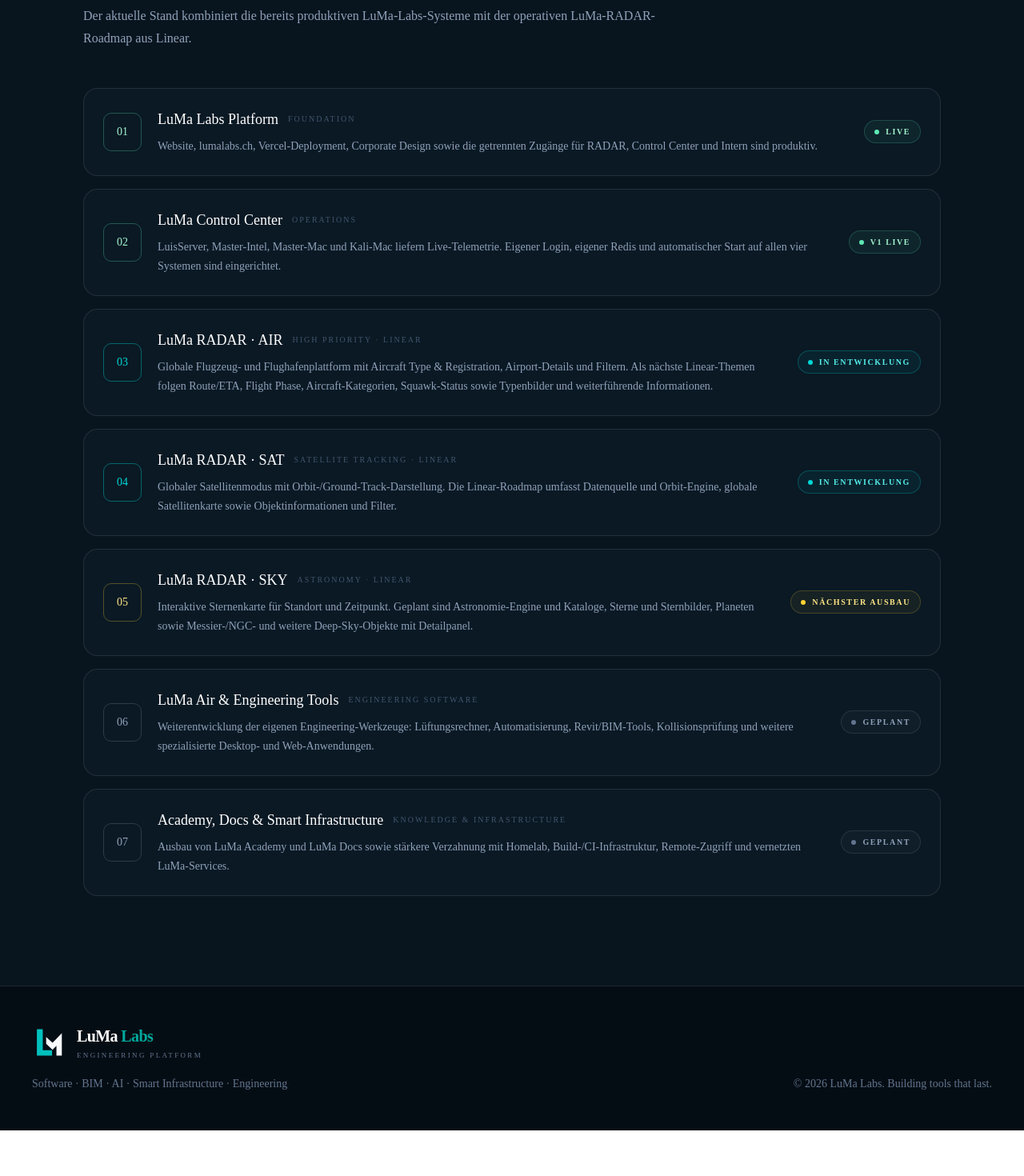
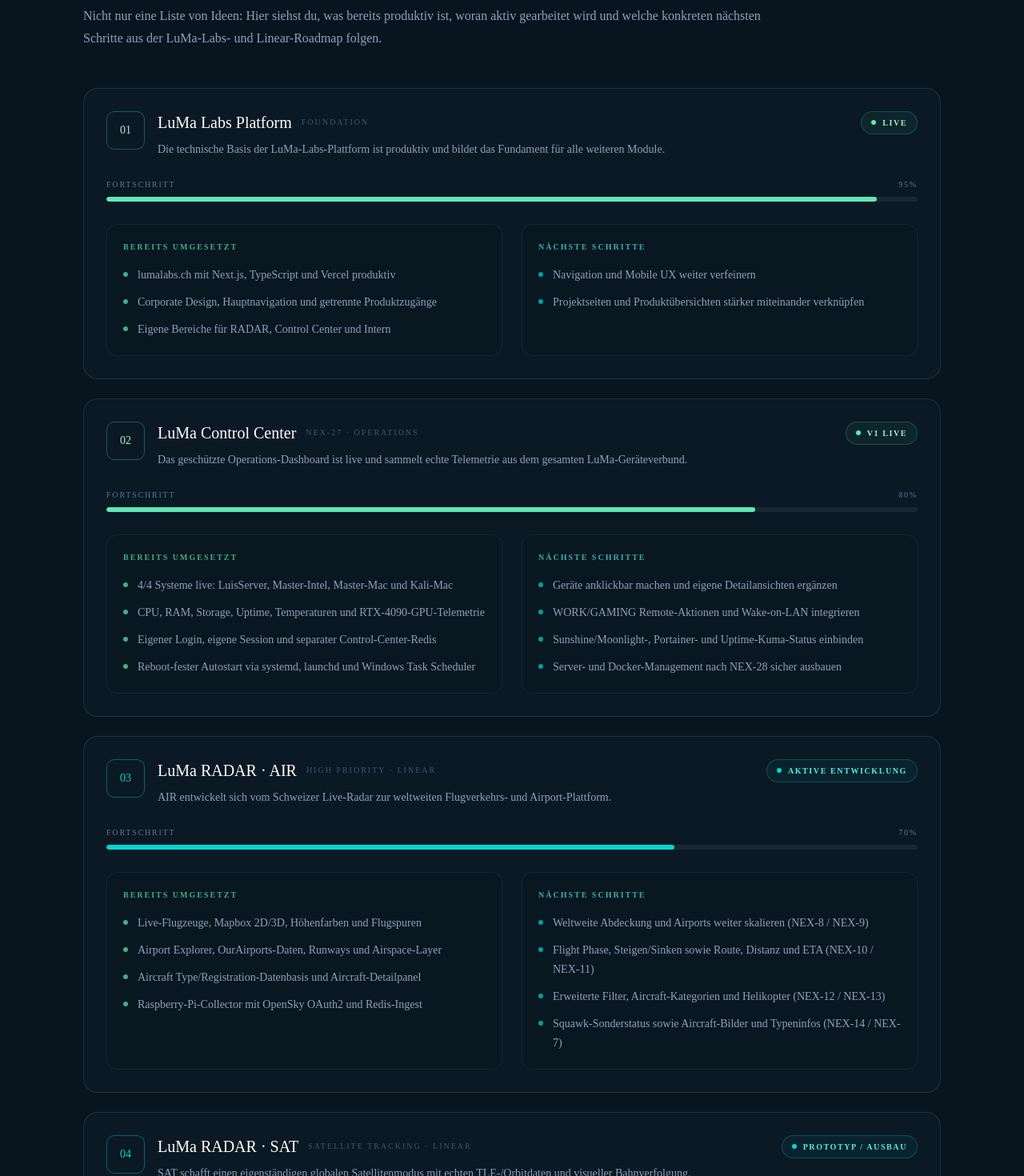
Before and after one commit to NexiCH86/luma-labs-website, a Next.js app: page / in a window 1280 px wide. Shown: the part 3820-5290 px from the top of the page at 80% size. Before the commit the page ends 5233 px from the top, so only its background shows below. Built offline with nearby package versions, Linux system fonts and the light colour scheme.

Commit message:
Expand homepage roadmap with detailed project status and Linear plans

```diff
--- a/src/components/sections/Roadmap.tsx
+++ b/src/components/sections/Roadmap.tsx
@@ -3,56 +3,149 @@ const items = [
     title: "LuMa Labs Platform",
     status: "LIVE",
     phase: "Foundation",
-    description:
-      "Website, lumalabs.ch, Vercel-Deployment, Corporate Design sowie die getrennten Zugänge für RADAR, Control Center und Intern sind produktiv.",
+    progress: 95,
+    summary:
+      "Die technische Basis der LuMa-Labs-Plattform ist produktiv und bildet das Fundament für alle weiteren Module.",
+    done: [
+      "lumalabs.ch mit Next.js, TypeScript und Vercel produktiv",
+      "Corporate Design, Hauptnavigation und getrennte Produktzugänge",
+      "Eigene Bereiche für RADAR, Control Center und Intern",
+    ],
+    next: [
+      "Navigation und Mobile UX weiter verfeinern",
+      "Projektseiten und Produktübersichten stärker miteinander verknüpfen",
+    ],
     accent: "emerald",
   },
   {
     title: "LuMa Control Center",
     status: "V1 LIVE",
-    phase: "Operations",
-    description:
-      "LuisServer, Master-Intel, Master-Mac und Kali-Mac liefern Live-Telemetrie. Eigener Login, eigener Redis und automatischer Start auf allen vier Systemen sind eingerichtet.",
+    phase: "NEX-27 · Operations",
+    progress: 80,
+    summary:
+      "Das geschützte Operations-Dashboard ist live und sammelt echte Telemetrie aus dem gesamten LuMa-Geräteverbund.",
+    done: [
+      "4/4 Systeme live: LuisServer, Master-Intel, Master-Mac und Kali-Mac",
+      "CPU, RAM, Storage, Uptime, Temperaturen und RTX-4090-GPU-Telemetrie",
+      "Eigener Login, eigene Session und separater Control-Center-Redis",
+      "Reboot-fester Autostart via systemd, launchd und Windows Task Scheduler",
+    ],
+    next: [
+      "Geräte anklickbar machen und eigene Detailansichten ergänzen",
+      "WORK/GAMING Remote-Aktionen und Wake-on-LAN integrieren",
+      "Sunshine/Moonlight-, Portainer- und Uptime-Kuma-Status einbinden",
+      "Server- und Docker-Management nach NEX-28 sicher ausbauen",
+    ],
     accent: "emerald",
   },
   {
     title: "LuMa RADAR · AIR",
-    status: "IN ENTWICKLUNG",
+    status: "AKTIVE ENTWICKLUNG",
     phase: "High Priority · Linear",
-    description:
-      "Globale Flugzeug- und Flughafenplattform mit Aircraft Type & Registration, Airport-Details und Filtern. Als nächste Linear-Themen folgen Route/ETA, Flight Phase, Aircraft-Kategorien, Squawk-Status sowie Typenbilder und weiterführende Informationen.",
+    progress: 70,
+    summary:
+      "AIR entwickelt sich vom Schweizer Live-Radar zur weltweiten Flugverkehrs- und Airport-Plattform.",
+    done: [
+      "Live-Flugzeuge, Mapbox 2D/3D, Höhenfarben und Flugspuren",
+      "Airport Explorer, OurAirports-Daten, Runways und Airspace-Layer",
+      "Aircraft Type/Registration-Datenbasis und Aircraft-Detailpanel",
+      "Raspberry-Pi-Collector mit OpenSky OAuth2 und Redis-Ingest",
+    ],
+    next: [
+      "Weltweite Abdeckung und Airports weiter skalieren (NEX-8 / NEX-9)",
+      "Flight Phase, Steigen/Sinken sowie Route, Distanz und ETA (NEX-10 / NEX-11)",
+      "Erweiterte Filter, Aircraft-Kategorien und Helikopter (NEX-12 / NEX-13)",
+      "Squawk-Sonderstatus sowie Aircraft-Bilder und Typeninfos (NEX-14 / NEX-7)",
+    ],
     accent: "cyan",
   },
   {
     title: "LuMa RADAR · SAT",
-    status: "IN ENTWICKLUNG",
+    status: "PROTOTYP / AUSBAU",
     phase: "Satellite Tracking · Linear",
-    description:
-      "Globaler Satellitenmodus mit Orbit-/Ground-Track-Darstellung. Die Linear-Roadmap umfasst Datenquelle und Orbit-Engine, globale Satellitenkarte sowie Objektinformationen und Filter.",
+    progress: 45,
+    summary:
+      "SAT schafft einen eigenständigen globalen Satellitenmodus mit echten TLE-/Orbitdaten und visueller Bahnverfolgung.",
+    done: [
+      "Eigenständiger SAT-Bereich mit globaler Karten-/Globe-Ansicht",
+      "TLE-Verarbeitung und Orbit-Propagation technisch erprobt",
+      "Workspace-, Tracking- und Detailpanel-Prototypen vorhanden",
+    ],
+    next: [
+      "Orbit-Engine und Datenquelle final stabilisieren (NEX-15)",
+      "Globale Satellitenkarte und Ground Tracks produktionsreif machen (NEX-16)",
+      "NORAD-ID, Betreiber, Objektart, Startdaten und Filter ergänzen (NEX-17)",
+    ],
     accent: "cyan",
   },
   {
     title: "LuMa RADAR · SKY",
-    status: "NÄCHSTER AUSBAU",
+    status: "GEPLANT",
     phase: "Astronomy · Linear",
-    description:
-      "Interaktive Sternenkarte für Standort und Zeitpunkt. Geplant sind Astronomie-Engine und Kataloge, Sterne und Sternbilder, Planeten sowie Messier-/NGC- und weitere Deep-Sky-Objekte mit Detailpanel.",
+    progress: 15,
+    summary:
+      "SKY wird der Astronomie-Modus von LuMa RADAR: sichtbarer Himmel für Standort und Zeitpunkt mit interaktiver Sternenkarte.",
+    done: [
+      "Funktionsumfang und Moduskonzept in der RADAR-Roadmap definiert",
+    ],
+    next: [
+      "Astronomie-Engine, Koordinatensysteme und Sternkataloge auswählen (NEX-18)",
+      "Interaktive Sternenkarte mit Sternen, Sternbildern und Planeten bauen (NEX-19)",
+      "Messier-/NGC-/Deep-Sky-Objekte mit Suche und Detailpanel integrieren (NEX-20)",
+    ],
     accent: "amber",
   },
   {
-    title: "LuMa Air & Engineering Tools",
-    status: "GEPLANT",
+    title: "LuMa OS · Ecosystem Shell",
+    status: "VISION / BACKLOG",
+    phase: "NEX-29",
+    progress: 10,
+    summary:
+      "Langfristig soll das Control Center zur gemeinsamen LuMa-OS-Oberfläche für alle Produkte und Infrastrukturmodule wachsen.",
+    done: [
+      "Control Center und getrennte Produktbereiche schaffen bereits die technische Basis",
+    ],
+    next: [
+      "Gemeinsame Navigation, Authentifizierung und Rollenmodell",
+      "Module für RADAR, Server, BIM, Docs, Security und später LuMa AI",
+      "Bestehende Projekte integrieren statt Funktionen zu duplizieren",
+    ],
+    accent: "amber",
+  },
+  {
+    title: "LuMa Air, BIM & Engineering Tools",
+    status: "GEPLANT / PARALLEL",
     phase: "Engineering Software",
-    description:
-      "Weiterentwicklung der eigenen Engineering-Werkzeuge: Lüftungsrechner, Automatisierung, Revit/BIM-Tools, Kollisionsprüfung und weitere spezialisierte Desktop- und Web-Anwendungen.",
+    progress: 25,
+    summary:
+      "Eigene Engineering-Werkzeuge sollen praktische BIM- und Gebäudetechnik-Workflows automatisieren und als LuMa-Produkte gebündelt werden.",
+    done: [
+      "Lüftungsrechner-Konzept und Python-Entwicklungsumgebung vorhanden",
+      "Revit-/Dynamo-/Collision-Tool-Ideen und Roadmaps definiert",
+    ],
+    next: [
+      "LuMa Air Alpha und Desktop-/Installer-Struktur weiterentwickeln",
+      "Revit-Kollisionsprüfung Lüftung/Sanitär und weitere BIM-Automationen",
+      "IFC-Viewer und spezialisierte Engineering-Hilfsprogramme",
+    ],
     accent: "slate",
   },
   {
     title: "Academy, Docs & Smart Infrastructure",
-    status: "GEPLANT",
+    status: "LANGFRISTIG",
     phase: "Knowledge & Infrastructure",
-    description:
-      "Ausbau von LuMa Academy und LuMa Docs sowie stärkere Verzahnung mit Homelab, Build-/CI-Infrastruktur, Remote-Zugriff und vernetzten LuMa-Services.",
+    progress: 20,
+    summary:
+      "Dokumentation, Weiterbildung und Homelab-Infrastruktur bilden die Wissens- und Betriebsplattform hinter LuMa Labs.",
+    done: [
+      "Developer Handbook, Dokumentationsstruktur und Homelab-Grundsystem vorhanden",
+      "LuisServer mit Docker, Portainer, Uptime Kuma und weiteren Infrastrukturservices",
+    ],
+    next: [
+      "LuMa Academy und strukturierte Lern-/Projektinhalte ausbauen",
+      "Automatisierte Dokumentation, Builds und CI/CD auf dem Homelab",
+      "Remote-, Monitoring- und Smart-Infrastructure-Funktionen enger mit Control Center verzahnen",
+    ],
     accent: "slate",
   },
 ];
@@ -62,32 +155,33 @@ const accentStyles = {
     badge: "border-emerald-300/20 bg-emerald-300/[0.06] text-emerald-200",
     number: "border-emerald-300/30 text-emerald-200",
     dot: "bg-emerald-300",
+    bar: "bg-emerald-300",
   },
   cyan: {
     badge: "border-[#00D7D5]/25 bg-[#00D7D5]/[0.055] text-[#55ECE9]",
     number: "border-[#00D7D5]/40 text-[#00D7D5]",
     dot: "bg-[#00D7D5]",
+    bar: "bg-[#00D7D5]",
   },
   amber: {
     badge: "border-amber-300/20 bg-amber-300/[0.05] text-amber-200",
     number: "border-amber-300/30 text-amber-200",
     dot: "bg-amber-300",
+    bar: "bg-amber-300",
   },
   slate: {
     badge: "border-white/10 bg-white/[0.025] text-slate-400",
     number: "border-white/15 text-slate-400",
     dot: "bg-slate-500",
+    bar: "bg-slate-500",
   },
 } as const;
 
 export function Roadmap() {
   return (
-    <section
-      id="roadmap"
-      className="scroll-mt-24 border-t border-white/10 bg-[#08151f] py-28"
-    >
+    <section id="roadmap" className="scroll-mt-24 border-t border-white/10 bg-[#08151f] py-28">
       <div className="mx-auto max-w-6xl px-6 lg:px-10">
-        <div className="max-w-3xl">
+        <div className="max-w-4xl">
           <p className="text-xs font-medium uppercase tracking-[0.26em] text-[#00D7D5]">
             Roadmap · Stand August 2026
           </p>
@@ -95,43 +189,66 @@ export function Roadmap() {
             Schritt für Schritt zum Engineering-Ökosystem.
           </h2>
           <p className="mt-5 text-base leading-7 text-slate-400">
-            Der aktuelle Stand kombiniert die bereits produktiven LuMa-Labs-Systeme
-            mit der operativen LuMa-RADAR-Roadmap aus Linear.
+            Nicht nur eine Liste von Ideen: Hier siehst du, was bereits produktiv ist,
+            woran aktiv gearbeitet wird und welche konkreten nächsten Schritte aus der
+            LuMa-Labs- und Linear-Roadmap folgen.
           </p>
         </div>
 
-        <div className="mt-12 space-y-4">
+        <div className="mt-12 space-y-6">
           {items.map((item, index) => {
             const styles = accentStyles[item.accent];
 
             return (
-              <article
-                key={item.title}
-                className="group grid gap-5 rounded-2xl border border-white/10 bg-[#0A1924] p-6 transition hover:border-[#00D7D5]/20 hover:bg-[#0B1C28] md:grid-cols-[auto_1fr_auto] md:items-center"
-              >
-                <div
-                  className={`flex h-12 w-12 shrink-0 items-center justify-center rounded-lg border text-sm font-medium ${styles.number}`}
-                >
-                  {String(index + 1).padStart(2, "0")}
+              <article key={item.title} className="rounded-2xl border border-white/10 bg-[#0A1924] p-6 transition hover:border-[#00D7D5]/20 hover:bg-[#0B1C28] md:p-7">
+                <div className="flex flex-col gap-5 lg:flex-row lg:items-start lg:justify-between">
+                  <div className="flex gap-4">
+                    <div className={`flex h-12 w-12 shrink-0 items-center justify-center rounded-lg border text-sm font-medium ${styles.number}`}>
+                      {String(index + 1).padStart(2, "0")}
+                    </div>
+                    <div>
+                      <div className="flex flex-wrap items-center gap-3">
+                        <h3 className="text-xl font-medium text-white">{item.title}</h3>
+                        <span className="text-[10px] uppercase tracking-[0.2em] text-slate-600">{item.phase}</span>
+                      </div>
+                      <p className="mt-2 max-w-4xl text-sm leading-6 text-slate-400">{item.summary}</p>
+                    </div>
+                  </div>
+
+                  <div className={`inline-flex w-fit shrink-0 items-center gap-2 rounded-full border px-3 py-1.5 text-[10px] font-semibold uppercase tracking-[0.16em] ${styles.badge}`}>
+                    <span className={`h-1.5 w-1.5 rounded-full ${styles.dot}`} />
+                    {item.status}
+                  </div>
                 </div>
 
-                <div>
-                  <div className="flex flex-wrap items-center gap-3">
-                    <h3 className="text-lg font-medium text-white">{item.title}</h3>
-                    <span className="text-[10px] uppercase tracking-[0.2em] text-slate-600">
-                      {item.phase}
-                    </span>
+                <div className="mt-6">
+                  <div className="mb-2 flex items-center justify-between text-[10px] uppercase tracking-[0.18em] text-slate-500">
+                    <span>Fortschritt</span>
+                    <span>{item.progress}%</span>
                   </div>
-                  <p className="mt-2 max-w-4xl text-sm leading-6 text-slate-400">
-                    {item.description}
-                  </p>
+                  <div className="h-1.5 overflow-hidden rounded-full bg-white/[0.06]">
+                    <div className={`h-full rounded-full ${styles.bar}`} style={{ width: `${item.progress}%` }} />
+                  </div>
                 </div>
 
-                <div
-                  className={`inline-flex w-fit items-center gap-2 rounded-full border px-3 py-1.5 text-[10px] font-semibold uppercase tracking-[0.16em] ${styles.badge}`}
-                >
-                  <span className={`h-1.5 w-1.5 rounded-full ${styles.dot}`} />
-                  {item.status}
+                <div className="mt-7 grid gap-6 md:grid-cols-2">
+                  <div className="rounded-xl border border-white/[0.06] bg-black/[0.08] p-5">
+                    <p className="text-[10px] font-semibold uppercase tracking-[0.2em] text-emerald-300/70">Bereits umgesetzt</p>
+                    <ul className="mt-4 space-y-2.5 text-sm leading-6 text-slate-400">
+                      {item.done.map((entry) => (
+                        <li key={entry} className="flex gap-3"><span className="mt-2 h-1.5 w-1.5 shrink-0 rounded-full bg-emerald-300/70" />{entry}</li>
+                      ))}
+                    </ul>
+                  </div>
+
+                  <div className="rounded-xl border border-white/[0.06] bg-black/[0.08] p-5">
+                    <p className="text-[10px] font-semibold uppercase tracking-[0.2em] text-[#55ECE9]/70">Nächste Schritte</p>
+                    <ul className="mt-4 space-y-2.5 text-sm leading-6 text-slate-400">
+                      {item.next.map((entry) => (
+                        <li key={entry} className="flex gap-3"><span className="mt-2 h-1.5 w-1.5 shrink-0 rounded-full bg-[#00D7D5]/70" />{entry}</li>
+                      ))}
+                    </ul>
+                  </div>
                 </div>
               </article>
             );
```
